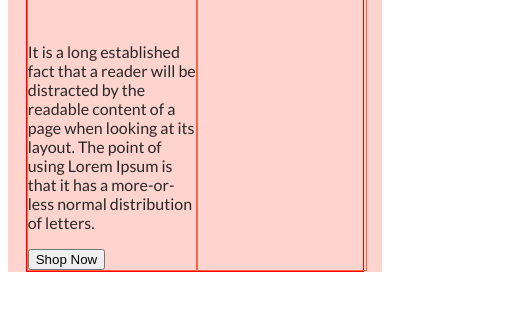
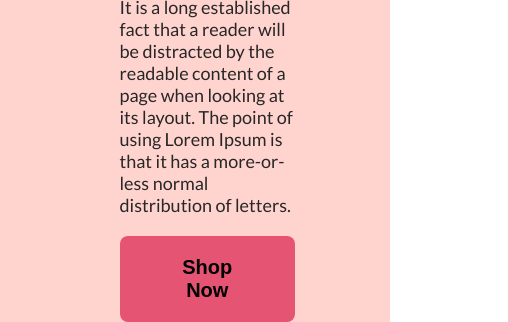
Before and after one commit to masumahmedon/shop-project, a plain HTML site: page index.html in a window 390 px wide. Shown: the part 934-1256 px from the top of the page, 508 px wide, since content can reach past the window. Before the commit the page ends 1214 px from the top, so only its background shows below. Drawn offline with Linux system fonts and the light colour scheme.

Commit message:
banner section done without responsive

```diff
--- a/css/style.css
+++ b/css/style.css
@@ -1,3 +1,10 @@
+/* universal code */
+*{
+  margin: 0;
+  padding: 0;
+  box-sizing: border-box;
+}
+
 /* share font */
 .font{
     font-family: "Lato", sans-serif;
@@ -47,7 +54,6 @@
   }
   /* banner-section-start */
   .container{
-    border: 1px solid red;
     display: flex;
     width: 90%;
     margin: 0 auto;
@@ -55,23 +61,29 @@
   }
   .banner-text{
     width: 50%;
-    border: 1px solid tomato;
+    margin: 100px 100px 0 100px;
   }
   .banner-img{
     width: 50%;
-    border: 1px solid tomato;
+    margin: 40px 0px 0 100px;
   }
   .b-h1{
     font-size: 70px;
     font-weight: 900;
   }
   .b-p{
-
+    font-size: 18px;
+    margin: 20px 0;
   }
   .btn-primary{
-
+    font-size: 20px;
+    font-weight: bold;
+    background-color: #E55473;
+    padding: 20px 43px;
+    border-radius: 8px;
+    border: none;
   }
   .banner-img img{
-    /* width: 100%; */
+    width: 100%;
   }
   /* banner-section-end */
```
